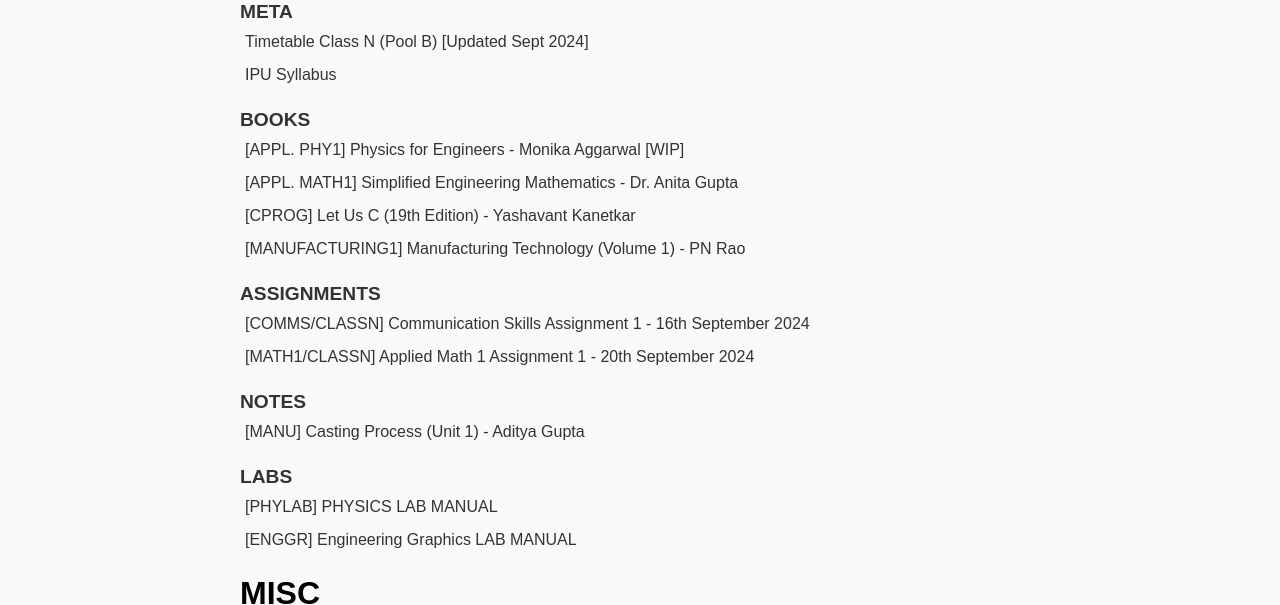
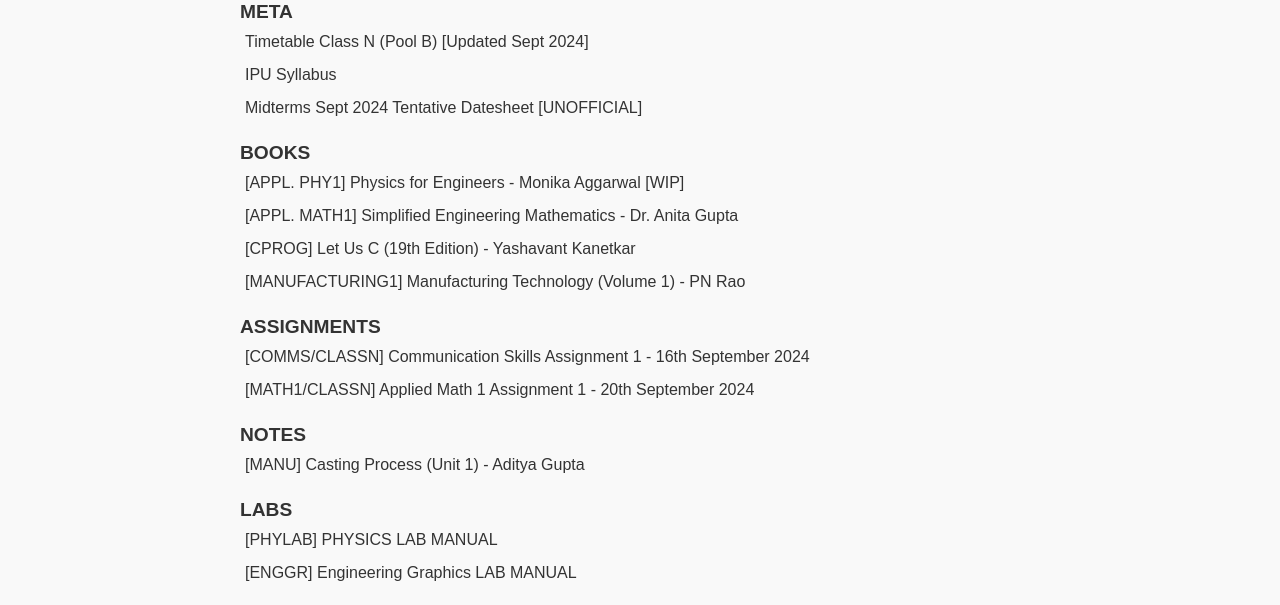
Before and after one commit to sortedcord/fastfiles, a plain HTML site: page docs/index.html in a window 1280 px wide. Shown: the part 128-733 px from the top of the page. Drawn offline with Linux system fonts and the light colour scheme.

Commit message:
Notes Sync: 16:26 19-09-2024

```diff
--- a/docs/index.html
+++ b/docs/index.html
@@ -24,6 +24,7 @@
             <ul class="document-list">
                 <li><a href="mait/meta/Ntimetable.html">Timetable Class N (Pool B) [Updated Sept 2024]</a></li>
                 <li><a href="mait/meta/IPU Syllabus.html">IPU Syllabus</a></li>
+                <li><a href="mait/meta/Midterms September 2024.html">Midterms Sept 2024 Tentative Datesheet [UNOFFICIAL]</a></li>
             </ul>
         </div>
         <div class="document-group">
```
